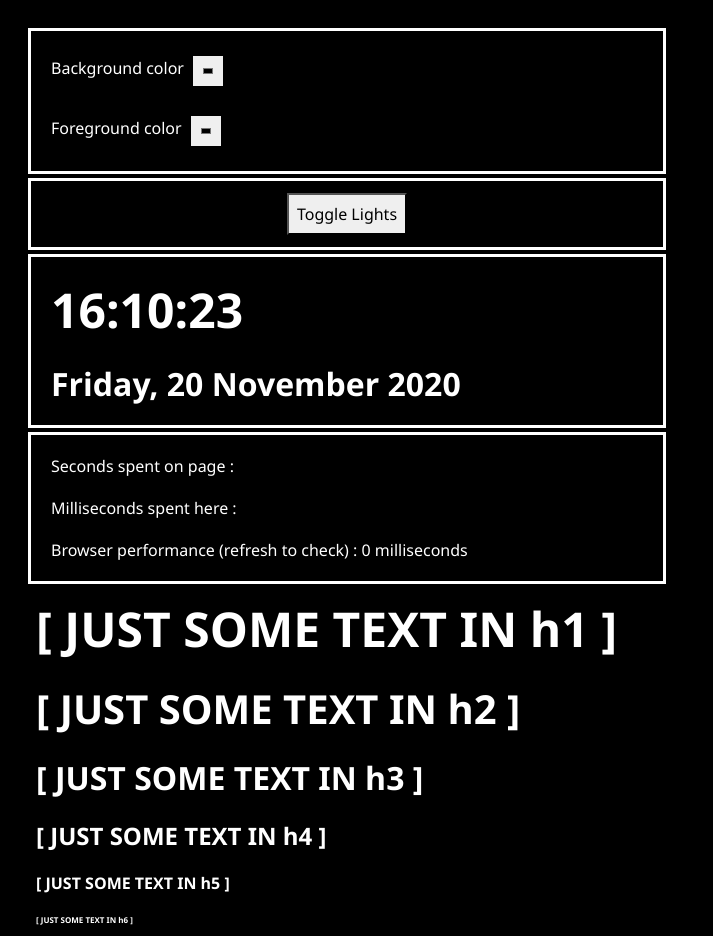
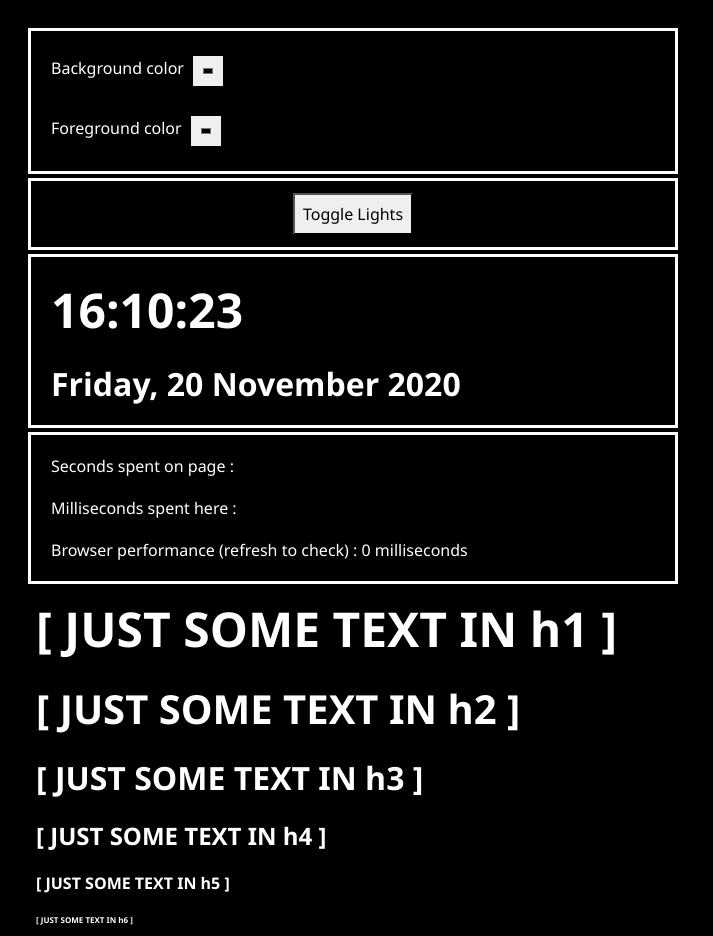
Before and after one commit to Tpk86/myIdleGameRepository, a plain HTML site: page index.html in a window 1280 px wide. Shown: the whole page, without its empty margins (0-713 px from the left). Drawn offline with Linux system fonts and the light colour scheme.

Commit message:
Update style.css

```diff
--- a/style.css
+++ b/style.css
@@ -49,6 +49,10 @@ body {
 background-color:#000000;
 border-color:#FFFFFF;
 color:#FFFFFF;
+height:100%;
+width:100%;
+overflow-x:hidden;
+overflow-y:hidden;
 }
 
 /* Button */
```
